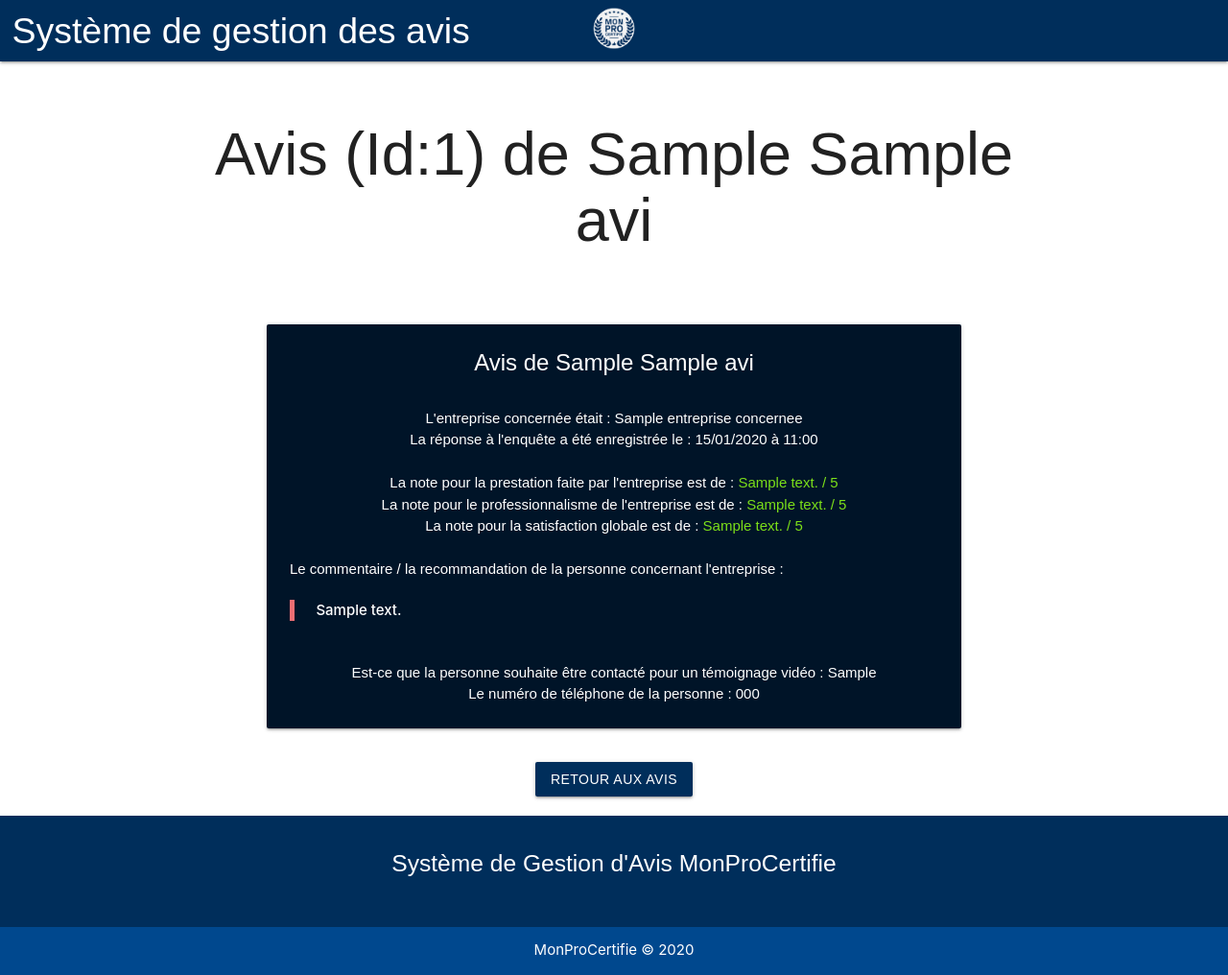
After one commit to DonGyno/avis, a Symfony app: template templates/avis/view_avis.html.twig in a window 1280 px wide. The commit adds this page. Shown: the whole page at 96% size. Run offline with Twig, Linux system fonts and the light colour scheme; the template is opened without the code that fills it: most values are stand-ins (such as "Sample title", 1, 10 or a date in 2020); style sheets or scripts are compiled from the project's sources; some libraries are stand-ins or nearby versions.

Commit message:
Version 1.0.0

```diff
--- a/assets/js/app.js
+++ b/assets/js/app.js
@@ -10,3 +10,59 @@ const materialize = require('materialize-css');
 $(document).ready(function () {
     materialize.AutoInit();
 });
+
+$(document).ready(function () {
+    if($('tbody input.filled-in').is(':checked'))
+    {
+        $("a#btn_export").removeClass('disabled');
+    }
+    else
+    {
+        $("a#btn_export").addClass('disabled');
+    }
+
+    $("body").on('click',"input#select_all",function(){
+        if($("input#select_all").is(':checked'))
+        {
+            $('tbody input.filled-in').prop('checked',true);
+            $("a#btn_export").removeClass('disabled');
+        }
+        else
+        {
+            $('tbody input.filled-in').prop('checked',false);
+            $("a#btn_export").addClass('disabled');
+        }
+    });
+
+    $("body").on('change',"tbody input.filled-in",function(){
+        if($('tbody input.filled-in').is(':checked'))
+        {
+            $("a#btn_export").removeClass('disabled');
+        }
+        else
+        {
+            $("a#btn_export").addClass('disabled');
+        }
+    });
+
+    $("body").on('click',"a#btn_export",function(e){
+        e.preventDefault();
+        const checkbox_avis = $('tbody input.filled-in');
+        const array_id = [];
+        $.each(checkbox_avis, function (key, valeur) {
+            if($(this).is(':checked'))
+            {
+                array_id.push(valeur.value)
+            }
+        });
+
+        const path = $("a#btn_export").attr("data-path");
+        console.log(path);
+        $.ajax({
+            type: "POST",
+            url: path,
+            data: { array_id: array_id },
+            dataType: "json"
+        });
+    });
+});
--- a/composer.json
+++ b/composer.json
@@ -33,7 +33,8 @@
     "symfony/validator": "*",
     "symfony/web-link": "*",
     "symfony/webpack-encore-bundle": "dev-master",
-    "symfony/yaml": "*"
+    "symfony/yaml": "*",
+    "ext-json": "*"
   },
   "require-dev": {
     "symfony/debug-pack": "*",
--- a/templates/avis/liste_avis.html.twig
+++ b/templates/avis/liste_avis.html.twig
@@ -14,7 +14,7 @@
                 <table class="highlight centered responsive-table">
                     <thead>
                     <tr>
-                        <th><label><input type="checkbox" name="select_all" class="filled-in" /><span></span></label></th>
+                        <th><label><input type="checkbox" id="select_all" name="select_all" class="filled-in" /><span></span></label></th>
                         <th>Personne</th>
                         <th>Email</th>
                         <th>Entreprise</th>
@@ -29,7 +29,7 @@
                     <tbody>
                     {% for avi in avis %}
                         <tr>
-                            <td><label><input type="checkbox" name="avis[{{ avi.id }}]" class="filled-in" /><span></span></label></td>
+                            <td><label><input type="checkbox" value="{{ avi.id }}" name="avis[{{ avi.id }}]" class="filled-in" id="avis_{{ avi.id }}" /><span></span></label></td>
                             <td>{{ avi.nomDestinataire }} {{ avi.prenomDestinataire }}</td>
                             <td>{{ avi.emailDestinataire }}</td>
                             <td>{{ avi.entrepriseConcernee.nom }}</td>
@@ -54,6 +54,7 @@
             {% endif %}
         </div>
         <div class="row mt-4 mb-4">
+            <a data-path="{{ path('app_export_avis') }}" class="btn monpro waves-effect waves-light center" id="btn_export">Exporter les avis sélectionnés</a>
             <a href="{{ path('app_index_index') }}" class="btn monpro waves-effect waves-light center">Retour à l'administration</a>
         </div>
     </div>
--- /dev/null
+++ b/templates/avis/view_avis.html.twig
@@ -0,0 +1,41 @@
+{% extends 'base.html.twig' %}
+
+{% block title %} {% endblock %}
+
+{% block body %}
+    <div class="container mb-4">
+        <div class="row">
+            <div class="col s12">
+                <h1 class="center-align"> Avis {% if avis is defined %} (Id:{{ avis.id}}) de {{ avis.prenomDestinataire }} {{ avis.nomDestinataire }} {% endif %}</h1>
+            </div>
+        </div>
+        <div class="row">
+            <div class="col s10 offset-s1">
+
+            </div>
+        </div>
+        <div class="row">
+            <div class="col s12 m10 offset-m1">
+                <div class="card monpro darken-1">
+                    <div class="card-content white-text">
+                        <span class="card-title center-align">Avis de {% if avis is defined %} {{ avis.getPrenomDestinataire }} {{ avis.getNomDestinataire }} {% endif %}</span><br/>
+                        <p class="center-align">L'entreprise concernée était : <strong>{{ avis.entrepriseConcernee.nom }}</strong></p>
+                        <p class="center-align">La réponse à l'enquête a été enregistrée le : <strong>{{ avis.dateReponseEnquete|date('d/m/Y',timezone='Europe/Paris') }} à {{ avis.dateReponseEnquete|date('H:i',timezone='Europe/Paris') }}</strong></p>
+                        <br/>
+                        <p class="center-align">La note pour la prestation faite par l'entreprise est de : <strong><span class="{% if avis.notePrestationRealisee < 1.5 %} bas {% elseif avis.notePrestationRealisee > 1.5 and avis.notePrestationRealisee < 3.5 %} moyen {% else %} haut {% endif %}">{{ avis.notePrestationRealisee }} / 5</span></strong></p>
+                        <p class="center-align">La note pour le professionnalisme de l'entreprise est de : <strong><span class="{% if avis.noteProfessionnalismeEntreprise < 1.5 %} bas {% elseif avis.noteProfessionnalismeEntreprise > 1.5 and avis.noteProfessionnalismeEntreprise < 3.5 %} moyen {% else %} haut {% endif %}">{{ avis.noteProfessionnalismeEntreprise }} / 5</span></strong></p>
+                        <p class="center-align">La note pour la satisfaction globale est de : <strong><span class="{% if avis.noteSatisfactionGlobale < 1.5 %} bas {% elseif avis.noteSatisfactionGlobale > 1.5 and avis.noteSatisfactionGlobale < 3.5 %} moyen {% else %} haut {% endif %}">{{ avis.noteSatisfactionGlobale }} / 5</span></strong></p>
+                        <br/>
+                        <p>Le commentaire / la recommandation de la personne concernant l'entreprise : <strong><blockquote>{{ avis.recommanderCommentaireAEntreprise }}</blockquote></strong></p>
+                        <br/>
+                        <p class="center-align">Est-ce que la personne souhaite être contacté pour un témoignage vidéo : <strong>{{ avis.temoignageVideo }}</strong></p>
+                        <p class="center-align">Le numéro de téléphone de la personne : <strong>{% if avis.telephoneDestinataire is not null %}{{ avis.telephoneDestinataire }}{% else %}Pas renseigné{% endif %}</strong></p>
+                    </div>
+                </div>
+            </div>
+        </div>
+        <div class="row mt-4 mb-4 center-align">
+            <a href="{{ path('app_liste_avis') }}" class="btn monpro waves-effect waves-light center">Retour aux avis</a>
+        </div>
+    </div>
+{% endblock %}
```
Also changed, not shown: src/Controller/EnvoiEnqueteController.php (+67 -0 lines), src/Repository/AvisRepository.php (+12 -0 lines), assets/js/custom.js (added), 1 other file.
